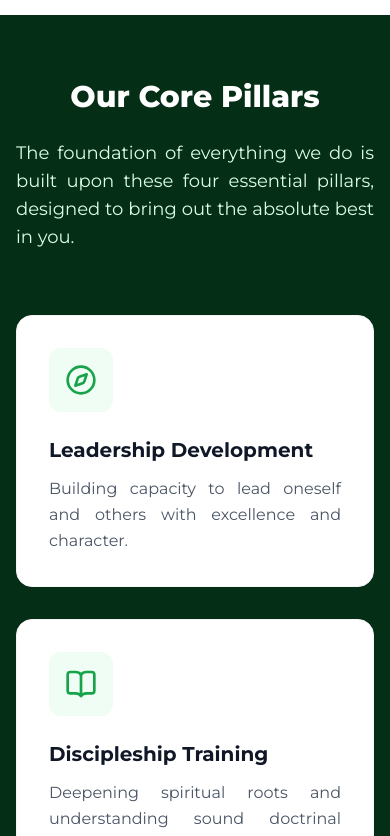
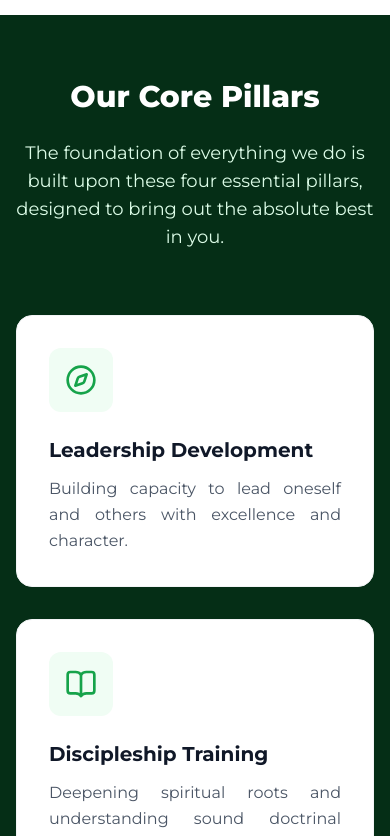
Before and after one commit to heropaulexy79/wisdommixinstitute, a Next.js app: page / in a window 390 px wide. Shown: the part 1780-2616 px from the top of the page. Built offline with nearby package versions, Linux system fonts and the light colour scheme; no server answers; the database is empty.

Commit message:
few text issues

```diff
--- a/src/app/page.tsx
+++ b/src/app/page.tsx
@@ -64,7 +64,7 @@ export default function Home() {
       <SectionWrapper id="pillars" className="bg-primary-950">
         <div className="text-center max-w-3xl mx-auto mb-16">
           <h2 className="text-3xl md:text-5xl font-extrabold text-white mb-6">Our Core Pillars</h2>
-          <p className="text-lg text-primary-100 text-justify md:text-center">
+          <p className="text-lg text-primary-100 text-center">
             The foundation of everything we do is built upon these four essential pillars, designed to bring out the absolute best in you.
           </p>
         </div>
@@ -118,7 +118,7 @@ export default function Home() {
           <div className="absolute top-0 right-0 w-64 h-64 bg-accent-500 rounded-full blur-[80px] opacity-20 -mr-20 -mt-20"></div>
           <div className="relative p-10 md:p-16 lg:p-20 text-center max-w-4xl mx-auto flex flex-col items-center">
             <h2 className="text-3xl md:text-5xl font-bold text-white mb-6">Comprehensive Programs</h2>
-            <p className="text-lg text-primary-100 mb-10 leading-relaxed max-w-2xl text-justify md:text-center">
+            <p className="text-lg text-primary-100 mb-10 leading-relaxed max-w-2xl text-center">
               Whether you are looking to refine your leadership skills, understand your spiritual identity, or receive personalized guidance, our structured programs are tailored for you.
             </p>
             <Link
```
